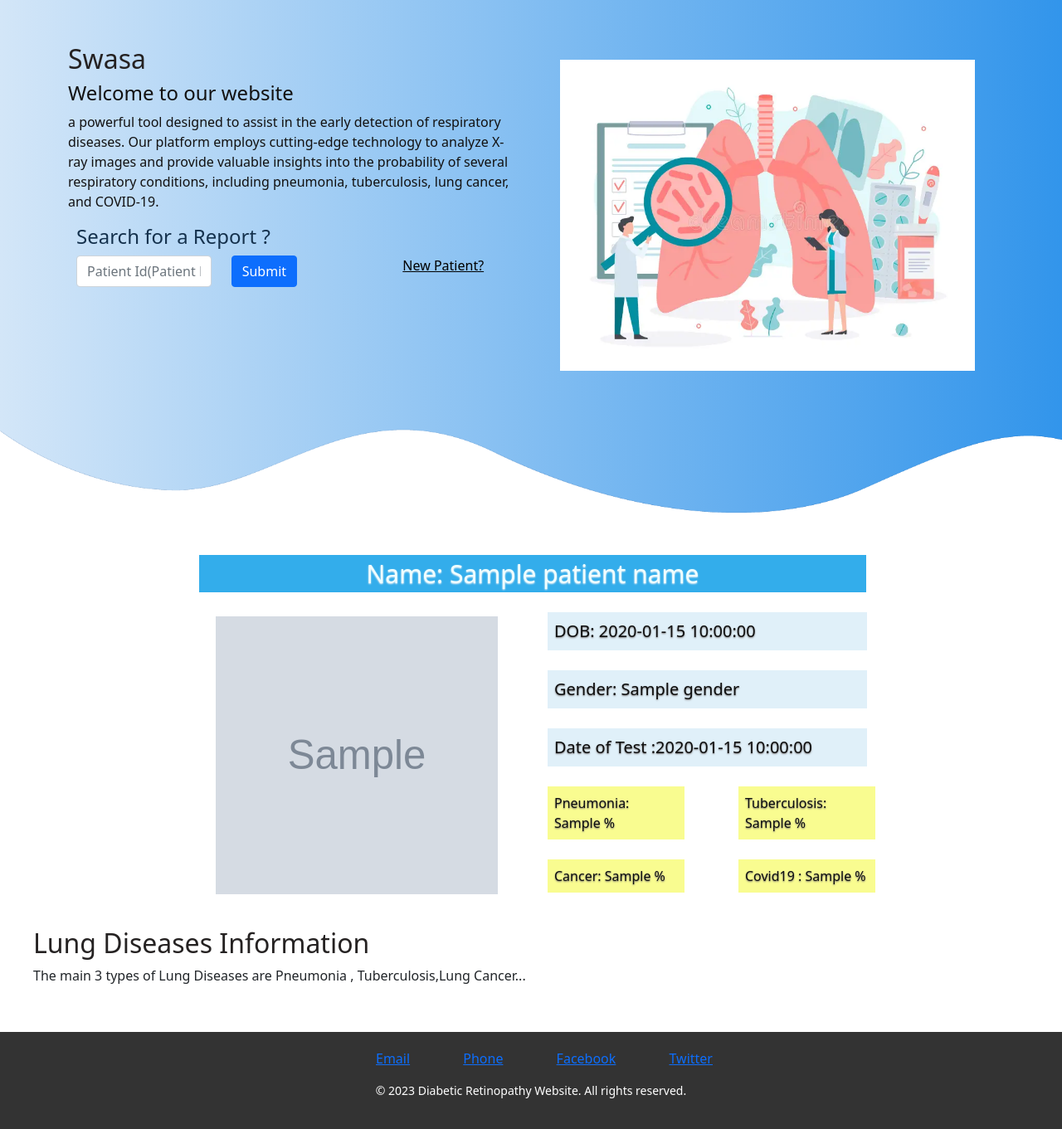
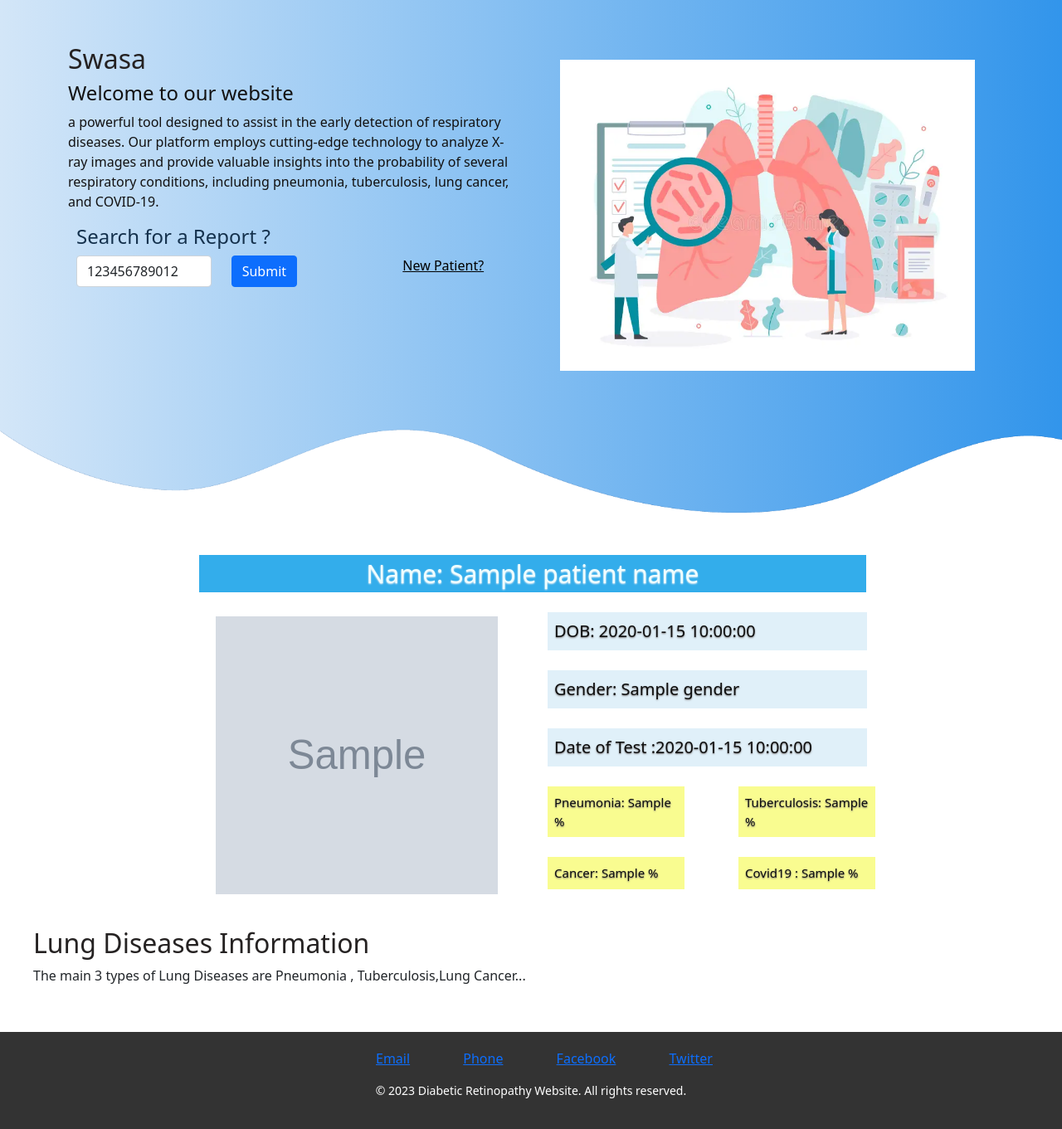
Before and after one commit to gunnusravani/Lung_Abnormality, a FastAPI app: template templates/base.html in a window 1280 px wide. Shown: the part 77-1438 px from the top of the page at 83% size. Run offline with FastAPI, Linux system fonts and the light colour scheme; the template is opened without the code that fills it: most values are stand-ins (such as "Sample title", 1, 10 or a date in 2020); grey boxes marked "Sample" are stand-in pictures; some libraries are stand-ins or nearby versions.

Commit message:
21st commit

```diff
--- a/templates/base.html
+++ b/templates/base.html
@@ -146,7 +146,7 @@
           color: rgb(13, 14, 14);
           text-shadow: 0 1px 2px rgb(120, 114, 114);
           background-color: rgb(224, 240, 249);
-          font-size :16px;
+          font-size :15px;
           padding: 0.5rem 0.5rem;
           font-weight: 400;
 
@@ -210,9 +210,18 @@
             <h4 style="color:rgb(20, 49, 77)">Search for a Report ?</h4>
             <div class="row">
               <div class="col-md-4">
-                <label class="sr-only" for="inlineFormInputName2">Patient Id</label>
+
+                  <select class="form-control" name="patient_id" id="patient_id" required>
+                    <option value="123456789012">123456789012</option>
+                    <option value="098765432109">098765432109</option>
+                    <option value="245678901231">245678901231</option>
+                    <option value="102938475610">245678901231</option>
+                    <option value="342567819042">245678901231</option>
+
+                  </select>
+                <!-- <label class="sr-only" for="inlineFormInputName2">Patient Id</label>
                 <input type="text" class="form-control mb-2 mr-sm-2" id="inlineFormInputName2" name="patient_id"
-                  placeholder="Patient Id(Patient Name+Dob)">
+                  placeholder="Patient Id"> -->
               </div>
               <div class="col-md-4">
                 <button type="submit" class="btn btn-primary mb-2">Submit</button>
```
